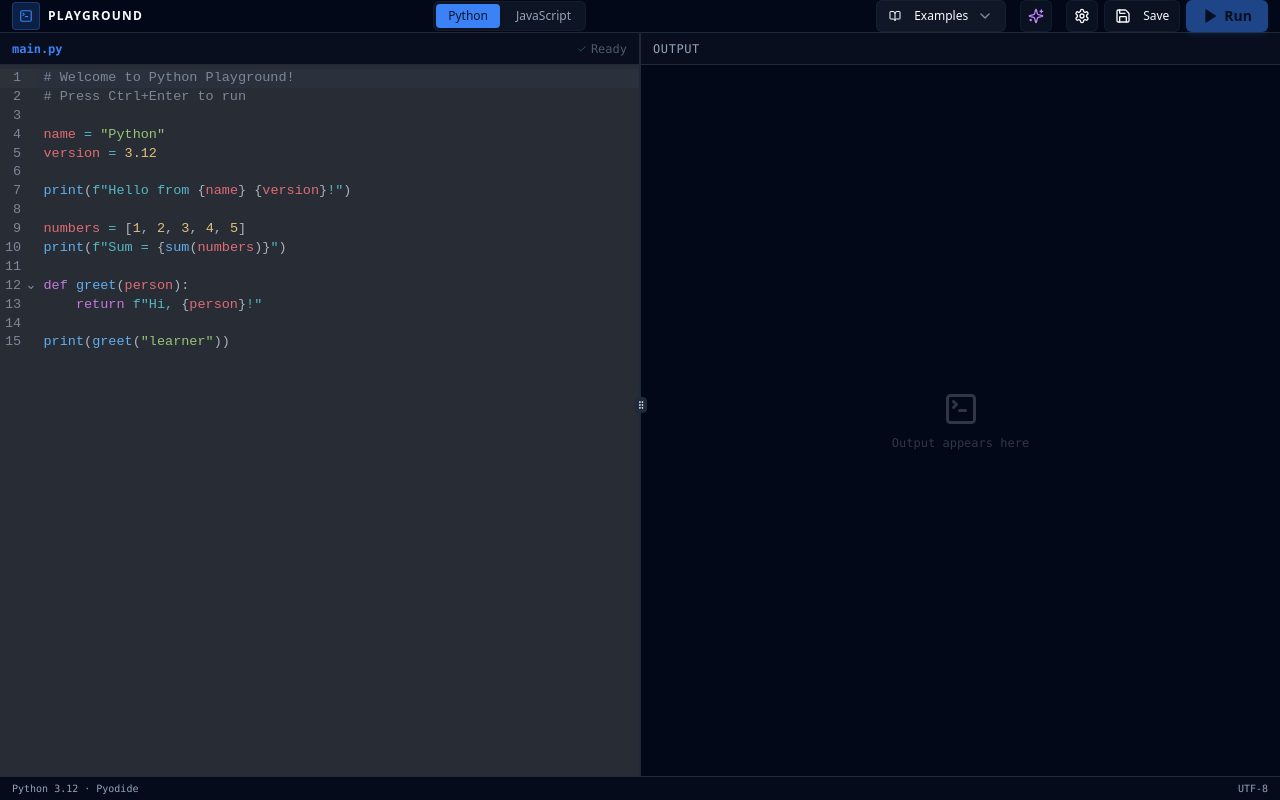
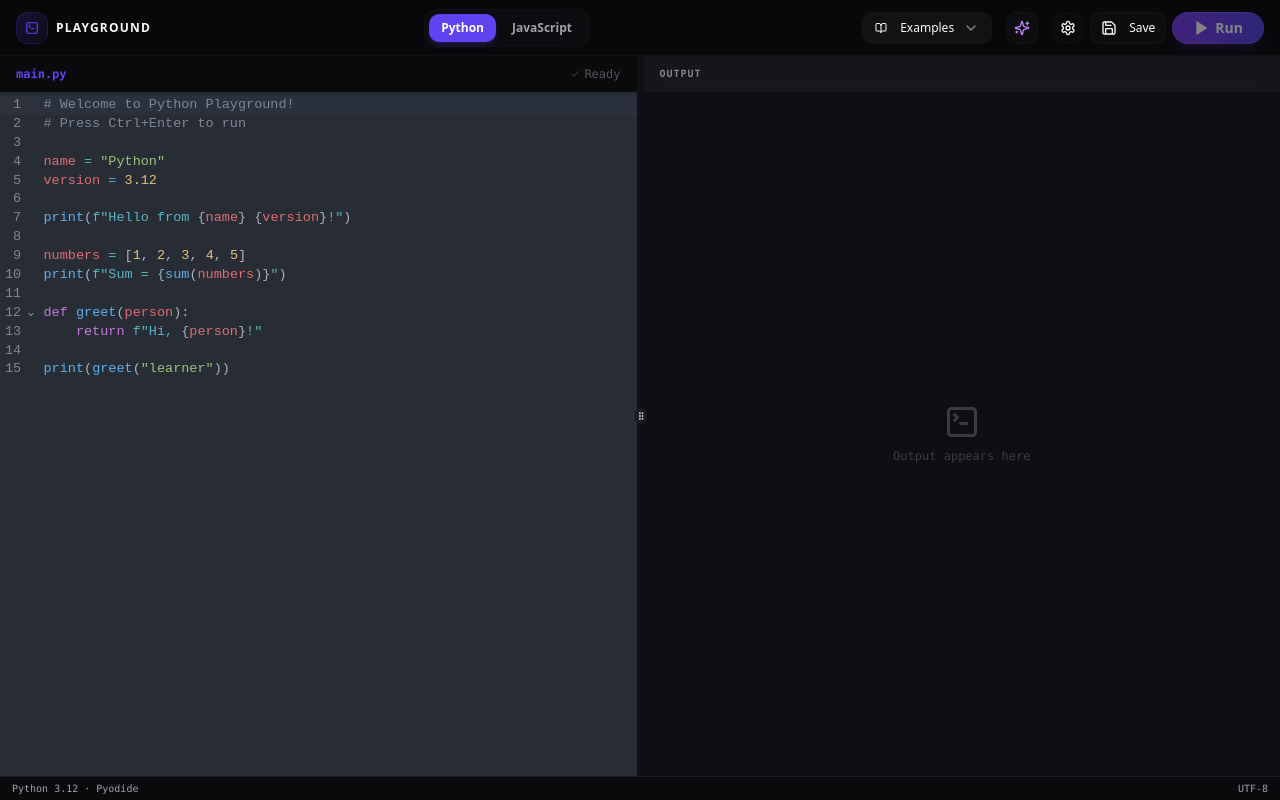
Before and after one commit to Jabir7006/JS-Python-code-compiler, a React (Vite) app: page / in a window 1280 px wide. Built offline with nearby package versions, Linux system fonts and the light colour scheme; the HTML template or start-up script is replaced by a standard one.

Commit message:
style: modernize UI with premium dark theme and glassmorphism

```diff
--- a/src/App.tsx
+++ b/src/App.tsx
@@ -554,9 +554,9 @@ export default function App() {
   return (
     <div className="flex flex-col h-screen w-full bg-background text-foreground font-sans overflow-hidden">
       {/* Header */}
-      <header className="flex-none h-13 border-b border-border flex items-center justify-between px-3 bg-card gap-2 flex-wrap">
+      <header className="flex-none h-14 border-b border-border/40 flex items-center justify-between px-4 bg-background/70 backdrop-blur-xl gap-2 flex-wrap z-10 shadow-sm relative">
         <div className="flex items-center gap-2 shrink-0">
-          <div className="h-7 w-7 rounded bg-primary/20 flex items-center justify-center text-primary border border-primary/30">
+          <div className="h-8 w-8 rounded-xl bg-gradient-to-br from-primary/20 to-primary/5 flex items-center justify-center text-primary border border-primary/20 shadow-inner">
             <TerminalSquare size={14} />
           </div>
           <span className="font-semibold text-xs tracking-widest hidden sm:block">
@@ -565,15 +565,15 @@ export default function App() {
         </div>
 
         {/* Language tabs */}
-        <div className="flex items-center gap-1 bg-muted/40 rounded-md p-0.5 border border-border/50">
+        <div className="flex items-center gap-1 bg-muted/30 rounded-lg p-1 border border-border/40 backdrop-blur-md">
           <button
             onClick={() => setLang("python")}
             data-testid="tab-python"
             className={
-              "px-3 py-1 rounded text-xs font-medium transition-all " +
+              "px-3 py-1.5 rounded-md text-xs font-semibold transition-all duration-300 " +
               (lang === "python"
-                ? "bg-primary text-primary-foreground shadow"
-                : "text-muted-foreground hover:text-foreground")
+                ? "bg-primary text-primary-foreground shadow-md shadow-primary/20"
+                : "text-muted-foreground hover:text-foreground hover:bg-muted/50")
             }
           >
             Python
@@ -582,10 +582,10 @@ export default function App() {
             onClick={() => setLang("javascript")}
             data-testid="tab-javascript"
             className={
-              "px-3 py-1 rounded text-xs font-medium transition-all " +
+              "px-3 py-1.5 rounded-md text-xs font-semibold transition-all duration-300 " +
               (lang === "javascript"
-                ? "bg-primary text-primary-foreground shadow"
-                : "text-muted-foreground hover:text-foreground")
+                ? "bg-primary text-primary-foreground shadow-md shadow-primary/20"
+                : "text-muted-foreground hover:text-foreground hover:bg-muted/50")
             }
           >
             JavaScript
@@ -681,13 +681,12 @@ export default function App() {
             </DialogContent>
           </Dialog>
 
-          {/* Settings */}
           <Dialog open={showSettings} onOpenChange={setShowSettings}>
             <DialogTrigger asChild>
               <Button
                 variant="outline"
                 size="icon"
-                className="h-8 w-8 border-border/50 bg-muted/30 ml-2"
+                className="h-8 w-8 rounded-full border-border/40 bg-muted/20 ml-2 hover:bg-muted/50 transition-colors"
                 title="Settings"
               >
                 <SettingsIcon size={14} />
@@ -837,16 +836,16 @@ export default function App() {
                   disabled={isRunDisabled}
                   size="sm"
                   data-testid="button-run"
-                  className="bg-primary hover:bg-primary/90 text-primary-foreground font-semibold px-4 h-8 shadow-md shadow-primary/20 transition-all active:scale-95"
+                  className="bg-gradient-to-r from-violet-600 to-indigo-600 hover:from-violet-500 hover:to-indigo-500 text-white font-semibold px-5 h-8 rounded-full shadow-lg shadow-violet-600/20 hover:shadow-violet-600/40 transition-all duration-300 hover:scale-[1.03] active:scale-95 border border-white/10"
                 >
                   {isRunning ? (
-                    <span className="flex items-center gap-1.5">
-                      <span className="h-3.5 w-3.5 rounded-full border-2 border-primary-foreground/30 border-t-primary-foreground animate-spin" />
+                    <span className="flex items-center gap-2">
+                      <span className="h-3.5 w-3.5 rounded-full border-2 border-white/30 border-t-white animate-spin" />
                       Running
                     </span>
                   ) : (
                     <span className="flex items-center gap-1.5">
-                      <Play size={12} fill="currentColor" />
+                      <Play size={13} fill="currentColor" />
                       Run
                     </span>
                   )}
@@ -867,9 +866,9 @@ export default function App() {
           <ResizablePanel
             defaultSize={50}
             minSize={20}
-            className="flex flex-col min-w-0 border-r border-border"
+            className="flex flex-col min-w-0 border-r border-border/40 relative"
           >
-            <div className="flex-none flex items-center justify-between px-3 h-8 bg-muted/20 border-b border-border text-xs font-mono text-muted-foreground">
+            <div className="flex-none flex items-center justify-between px-4 h-9 bg-muted/10 border-b border-border/30 text-xs font-mono text-muted-foreground shadow-sm z-10">
               <span className="text-primary font-semibold">
                 {lang === "python" ? "main.py" : "main.js"}
               </span>
@@ -919,16 +918,16 @@ export default function App() {
             </div>
           </ResizablePanel>
 
-          <ResizableHandle withHandle />
+          <ResizableHandle className="w-1.5 bg-border/40 hover:bg-primary/50 transition-colors duration-300" withHandle />
 
           {/* Output */}
           <ResizablePanel
             defaultSize={50}
             minSize={20}
-            className="flex flex-col min-w-0 bg-card"
+            className="flex flex-col min-w-0 bg-[#0f0f13] shadow-inner"
           >
-            <div className="flex-none flex items-center justify-between px-3 h-8 bg-muted/20 border-b border-border text-xs">
-              <span className="font-mono text-muted-foreground font-medium uppercase tracking-wider">
+            <div className="flex-none flex items-center justify-between px-4 h-9 bg-[#18181f]/80 border-b border-border/30 text-xs shadow-sm z-10 backdrop-blur-md">
+              <span className="font-mono text-muted-foreground/80 font-semibold uppercase tracking-widest text-[10px]">
                 Output
               </span>
               {output.length > 0 && (
--- a/src/components/ui/dialog.tsx
+++ b/src/components/ui/dialog.tsx
@@ -33,7 +33,7 @@ const DialogContent = React.forwardRef<
     <DialogPrimitive.Content
       ref={ref}
       className={cn(
-        "fixed left-[50%] top-[50%] z-50 grid w-full max-w-lg translate-x-[-50%] translate-y-[-50%] gap-4 border bg-background p-6 shadow-lg duration-200 data-[state=open]:animate-in data-[state=closed]:animate-out data-[state=closed]:fade-out-0 data-[state=open]:fade-in-0 data-[state=closed]:zoom-out-95 data-[state=open]:zoom-in-95 data-[state=closed]:slide-out-to-left-1/2 data-[state=closed]:slide-out-to-top-[48%] data-[state=open]:slide-in-from-left-1/2 data-[state=open]:slide-in-from-top-[48%] sm:rounded-lg",
+        "fixed left-[50%] top-[50%] z-50 grid w-full max-w-lg translate-x-[-50%] translate-y-[-50%] gap-4 border border-white/10 bg-background/80 backdrop-blur-2xl p-6 shadow-2xl duration-200 data-[state=open]:animate-in data-[state=closed]:animate-out data-[state=closed]:fade-out-0 data-[state=open]:fade-in-0 data-[state=closed]:zoom-out-95 data-[state=open]:zoom-in-95 data-[state=closed]:slide-out-to-left-1/2 data-[state=closed]:slide-out-to-top-[48%] data-[state=open]:slide-in-from-left-1/2 data-[state=open]:slide-in-from-top-[48%] sm:rounded-2xl",
         className
       )}
       {...props}
--- a/src/index.css
+++ b/src/index.css
@@ -3,55 +3,28 @@
 @tailwind utilities;
 
 @layer base {
-  :root {
-    --background: 222.2 84% 4.9%;
-    --foreground: 210 40% 98%;
-    --card: 222.2 84% 4.9%;
-    --card-foreground: 210 40% 98%;
-    --popover: 222.2 84% 4.9%;
-    --popover-foreground: 210 40% 98%;
-    --primary: 217.2 91.2% 59.8%;
-    --primary-foreground: 222.2 47.4% 11.2%;
-    --secondary: 217.2 32.6% 17.5%;
-    --secondary-foreground: 210 40% 98%;
-    --muted: 217.2 32.6% 17.5%;
-    --muted-foreground: 215 20.2% 65.1%;
-    --accent: 217.2 32.6% 17.5%;
-    --accent-foreground: 210 40% 98%;
-    --destructive: 0 62.8% 30.6%;
-    --destructive-foreground: 210 40% 98%;
-    --border: 217.2 32.6% 17.5%;
-    --input: 217.2 32.6% 17.5%;
-    --ring: 224.3 76.3% 48%;
-    --radius: 0.5rem;
-    --chart-1: 220 70% 50%;
-    --chart-2: 160 60% 45%;
-    --chart-3: 30 80% 55%;
-    --chart-4: 280 65% 60%;
-    --chart-5: 340 75% 55%;
-  }
-
-  .dark {
-    --background: 222.2 84% 4.9%;
-    --foreground: 210 40% 98%;
-    --card: 222.2 84% 4.9%;
-    --card-foreground: 210 40% 98%;
-    --popover: 222.2 84% 4.9%;
-    --popover-foreground: 210 40% 98%;
-    --primary: 217.2 91.2% 59.8%;
-    --primary-foreground: 222.2 47.4% 11.2%;
-    --secondary: 217.2 32.6% 17.5%;
-    --secondary-foreground: 210 40% 98%;
-    --muted: 217.2 32.6% 17.5%;
-    --muted-foreground: 215 20.2% 65.1%;
-    --accent: 217.2 32.6% 17.5%;
-    --accent-foreground: 210 40% 98%;
-    --destructive: 0 62.8% 30.6%;
-    --destructive-foreground: 210 40% 98%;
-    --border: 217.2 32.6% 17.5%;
-    --input: 217.2 32.6% 17.5%;
-    --ring: 224.3 76.3% 48%;
-    --chart-1: 220 70% 50%;
+  :root, .dark {
+    --background: 240 10% 4%;
+    --foreground: 0 0% 98%;
+    --card: 240 10% 6%;
+    --card-foreground: 0 0% 98%;
+    --popover: 240 10% 6%;
+    --popover-foreground: 0 0% 98%;
+    --primary: 250 85% 60%;
+    --primary-foreground: 0 0% 100%;
+    --secondary: 240 10% 12%;
+    --secondary-foreground: 0 0% 98%;
+    --muted: 240 10% 12%;
+    --muted-foreground: 240 5% 65%;
+    --accent: 240 10% 15%;
+    --accent-foreground: 0 0% 98%;
+    --destructive: 0 84% 60%;
+    --destructive-foreground: 0 0% 98%;
+    --border: 240 10% 12%;
+    --input: 240 10% 12%;
+    --ring: 250 85% 60%;
+    --radius: 0.75rem;
+    --chart-1: 250 85% 60%;
     --chart-2: 160 60% 45%;
     --chart-3: 30 80% 55%;
     --chart-4: 280 65% 60%;
```
